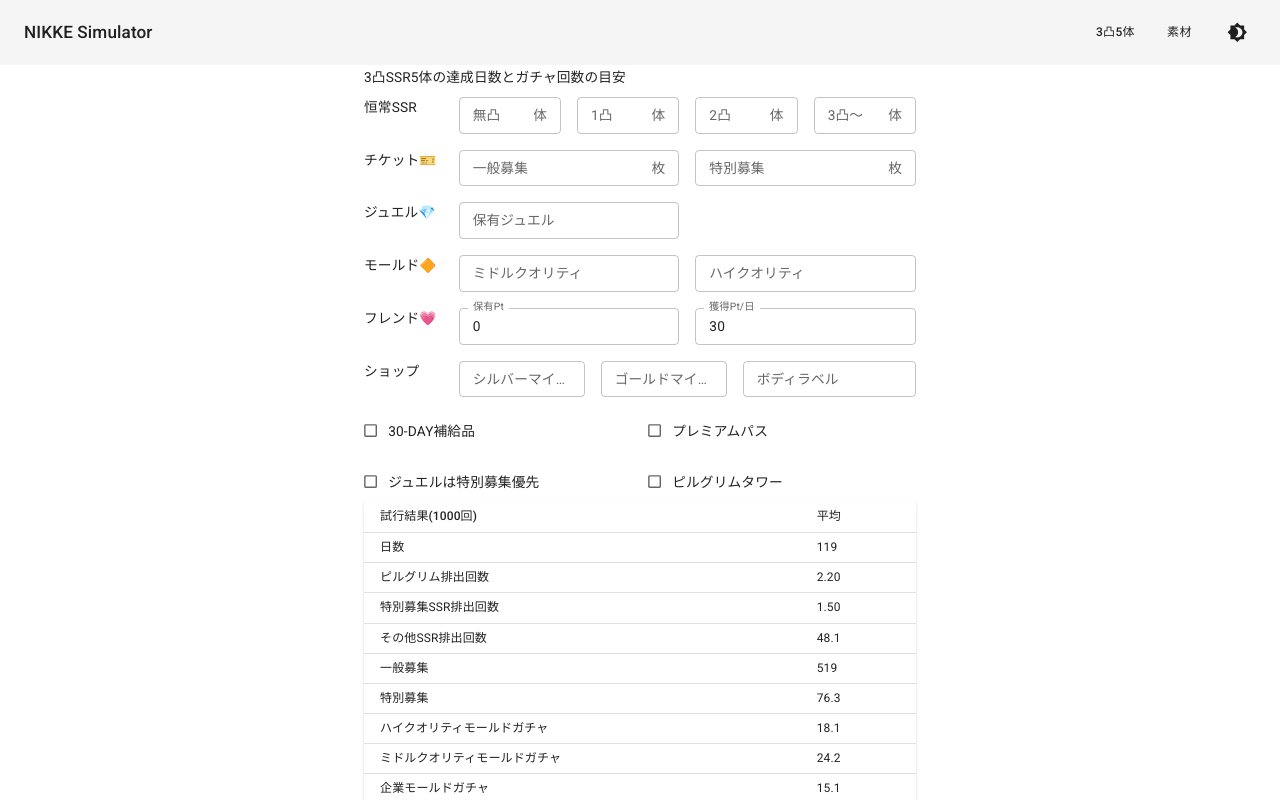
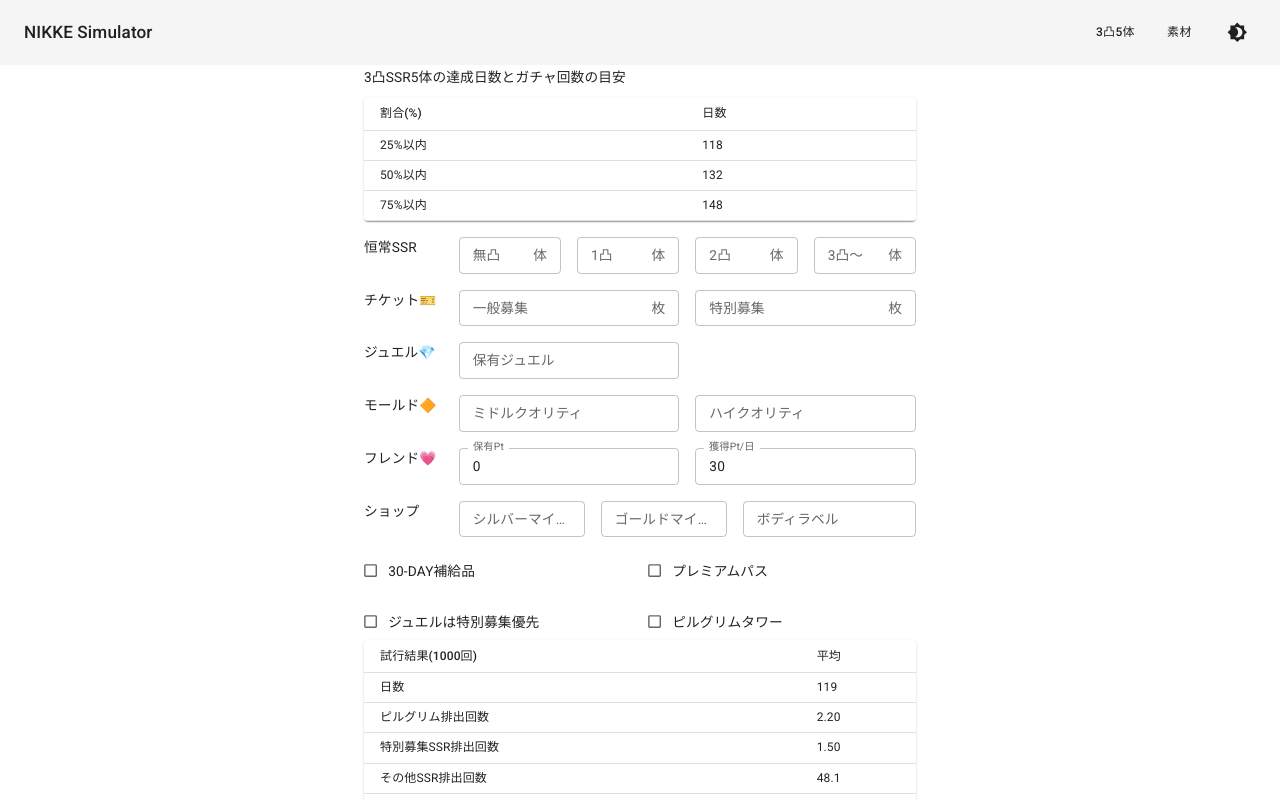
Before and after one commit to taroy5913/nikke-simulator, a React (Create React App) app: page / in a window 1280 px wide. Shown: the top 800 px of the page. Built offline with nearby package versions, Linux system fonts and the light colour scheme.

Commit message:
show distribution table.

```diff
--- a/src/App.tsx
+++ b/src/App.tsx
@@ -1,4 +1,4 @@
-import { Box, Checkbox, createTheme, CssBaseline, FormControl, FormControlLabel, FormGroup, Grid, InputAdornment, Paper, Table, TableBody, TableCell, TableContainer, TableHead, TableRow, TextField, ThemeProvider, Typography } from '@mui/material';
+import { Box, Checkbox, createTheme, CssBaseline, Divider, FormControl, FormControlLabel, FormGroup, Grid, InputAdornment, Paper, Table, TableBody, TableCell, TableContainer, TableHead, TableRow, TextField, ThemeProvider, Typography } from '@mui/material';
 import React from 'react';
 import { LocalStorageKeys } from './Status';
 import { Int } from './Utils';
@@ -396,13 +396,28 @@
   return res;
 }
 
-const predict = (params: Props, num:number = 1000): {avg:Sample} => {
+interface Result {
+  avg: Sample;
+  days: {
+    lessThan25: number;
+    lessThan50: number;
+    lessThan75: number;
+  }
+}
+const predict = (params: Props, num:number = 1000): Result => {
   let res = {
-    avg: getDefaultSample()
+    avg: getDefaultSample(),
+    days: {
+      lessThan25: 0,  // 25%以内
+      lessThan50: 0,  // 50%以内
+      lessThan75: 0,  // 75%以内
+    }
   }
+  let days_list: number[] = [];
 
   for (let k = 0; k < num; ++k) {
     const sample = simulate(params);
+    days_list.push(sample.days);
     // 平均
     res.avg.days += sample.days / num;
     res.avg.friendVouchers += sample.friendVouchers / num;
@@ -439,6 +454,12 @@
     res.avg.numPilgrims += sample.numPilgrims / num;
     res.avg.numAdvanced += sample.numAdvanced / num;
     res.avg.numOtherwise += sample.numOtherwise / num;
+  }
+  days_list.sort();
+  res.days = {
+    lessThan25: days_list[Math.floor(0.25 * days_list.length)],
+    lessThan50: days_list[Math.floor(0.50 * days_list.length)],
+    lessThan75: days_list[Math.floor(0.75 * days_list.length)]
   }
   return res;
 }
@@ -583,6 +604,30 @@
       <Typography variant='subtitle1' sx={{mb: 1}}>
         3凸SSR5体の達成日数とガチャ回数の目安
       </Typography>
+      <TableContainer component={Paper} sx={{mb: 2}}>
+        <Table size="small">
+          <TableHead>
+            <TableRow>
+              <TableCell>割合(%)</TableCell>
+              <TableCell>日数</TableCell>
+            </TableRow>
+          </TableHead>
+          <TableBody>
+            <TableRow>
+              <TableCell>25%以内</TableCell>
+              <TableCell>{result.days.lessThan25}</TableCell>
+            </TableRow>
+            <TableRow>
+              <TableCell>50%以内</TableCell>
+              <TableCell>{result.days.lessThan50}</TableCell>
+            </TableRow>
+            <TableRow>
+              <TableCell>75%以内</TableCell>
+              <TableCell>{result.days.lessThan75}</TableCell>
+            </TableRow>
+          </TableBody>
+        </Table>
+      </TableContainer>
       <Grid container spacing={2}>
         <Grid item xs={12} sm={2}>恒常SSR</Grid>
         <Grid item xs={6} sm={2.5}>
```
